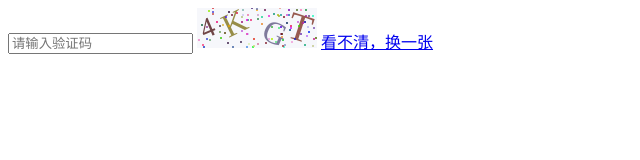
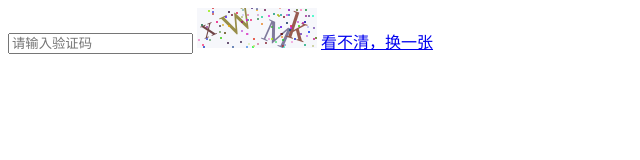
Before and after one commit to ProgrammingAworld/check-code, a plain HTML site: page index.html in a window 1280 px wide. Shown: the full height of the page, 0-640 px from the left. Drawn offline with Linux system fonts and the light colour scheme.

Commit message:
加入小写字符和具体的说明文档

```diff
--- a/index.html
+++ b/index.html
@@ -41,7 +41,7 @@
     ctx.fillStyle = randomColor(240,256); //颜色若太深可能导致看不清
     ctx.fillRect(0,0,width,height);
     /**绘制文字**/
-    var str = 'ABCEFGHJKLMNPQRSTWXY123456789';
+    var str = 'ABCEFGHJKLMNPQRSTWXYabcdefghigklmnopqrstuvwxyz123456789';
 
     for(var i=0; i<4; i++){
       var txt = str[randomNum(0,str.length)];
```
Also changed, not shown: 1 other file.
